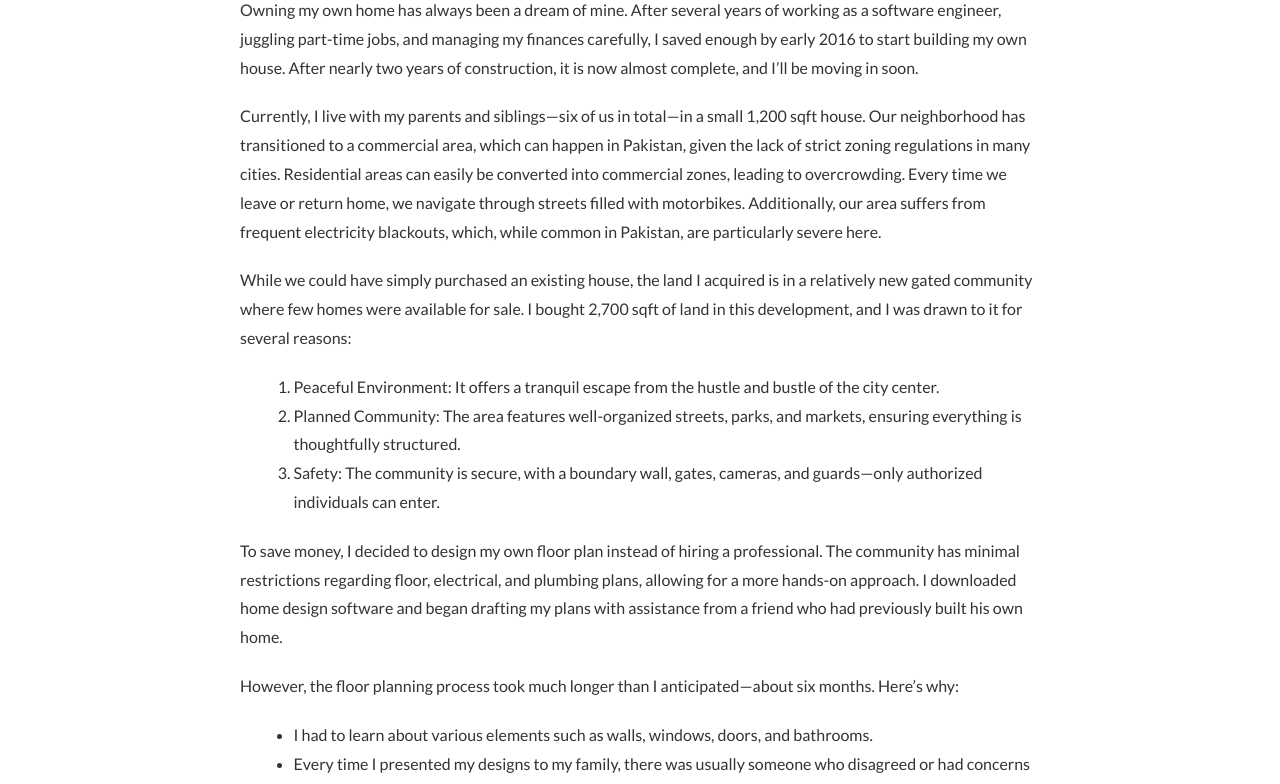
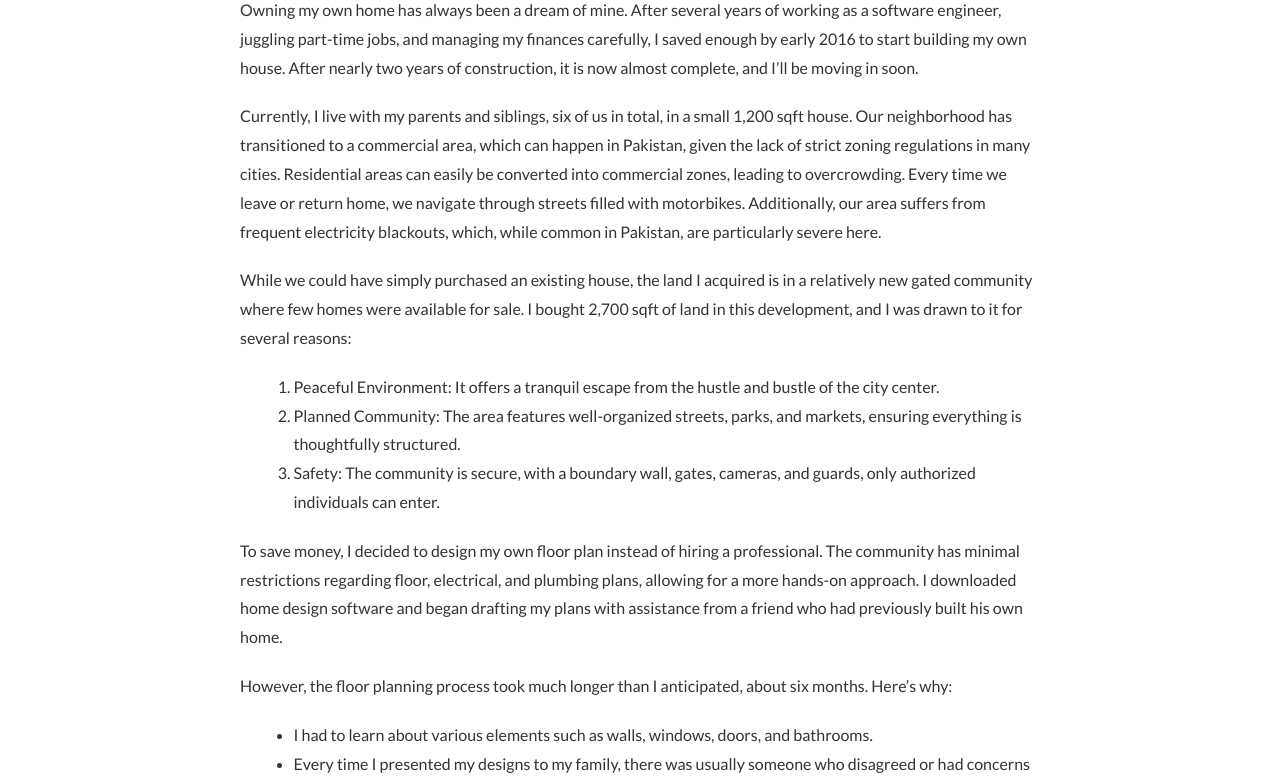
Before and after one commit to syedwaseemjan/syedwaseemjan.github.io, a Jekyll site: the page built from _posts/2018-11-15-building-my-own-house.md, in a window 1280 px wide and 1400 px high. Shown: the part 340-1124 px from the top of the window. Built offline with Jekyll 4.4.1, drawn with Linux system fonts in a browser that asks for light colours; nearby versions of some CDN libraries; comment, search, counter and statistics services are not loaded; some of the changed text lies outside the part shown.

```diff
--- a/_posts/2018-11-15-building-my-own-house.md
+++ b/_posts/2018-11-15-building-my-own-house.md
@@ -6,17 +6,17 @@ categories: life
 ---
 Owning my own home has always been a dream of mine. After several years of working as a software engineer, juggling part-time jobs, and managing my finances carefully, I saved enough by early 2016 to start building my own house. After nearly two years of construction, it is now almost complete, and I’ll be moving in soon.
 
-Currently, I live with my parents and siblings—six of us in total—in a small 1,200 sqft house. Our neighborhood has transitioned to a commercial area, which can happen in Pakistan, given the lack of strict zoning regulations in many cities. Residential areas can easily be converted into commercial zones, leading to overcrowding. Every time we leave or return home, we navigate through streets filled with motorbikes. Additionally, our area suffers from frequent electricity blackouts, which, while common in Pakistan, are particularly severe here.
+Currently, I live with my parents and siblings, six of us in total, in a small 1,200 sqft house. Our neighborhood has transitioned to a commercial area, which can happen in Pakistan, given the lack of strict zoning regulations in many cities. Residential areas can easily be converted into commercial zones, leading to overcrowding. Every time we leave or return home, we navigate through streets filled with motorbikes. Additionally, our area suffers from frequent electricity blackouts, which, while common in Pakistan, are particularly severe here.
 
 While we could have simply purchased an existing house, the land I acquired is in a relatively new gated community where few homes were available for sale. I bought 2,700 sqft of land in this development, and I was drawn to it for several reasons:
 
 1. Peaceful Environment: It offers a tranquil escape from the hustle and bustle of the city center.
 2. Planned Community: The area features well-organized streets, parks, and markets, ensuring everything is thoughtfully structured.
-3. Safety: The community is secure, with a boundary wall, gates, cameras, and guards—only authorized individuals can enter.
+3. Safety: The community is secure, with a boundary wall, gates, cameras, and guards, only authorized individuals can enter.
 
 To save money, I decided to design my own floor plan instead of hiring a professional. The community has minimal restrictions regarding floor, electrical, and plumbing plans, allowing for a more hands-on approach. I downloaded home design software and began drafting my plans with assistance from a friend who had previously built his own home.
 
-However, the floor planning process took much longer than I anticipated—about six months. Here’s why:
+However, the floor planning process took much longer than I anticipated, about six months. Here’s why:
 
 - I had to learn about various elements such as walls, windows, doors, and bathrooms.
 - Every time I presented my designs to my family, there was usually someone who disagreed or had concerns about certain aspects. Incorporating their feedback was challenging, but ultimately, I now appreciate how their critiques helped me refine my designs.
@@ -41,7 +41,7 @@ Reflecting on the process, there are a few things I wish I had approached differ
 1. I should have installed electrical conduits within the walls for future solar panel installation. This oversight may lead to a messy appearance later due to visible wires and components.
 2. The staircase should have been wider. I only realized this when we were moving furniture upstairs.
 
-Despite these minor setbacks, I am pleased with the house overall. I never expected it to turn out so well, especially the front elevation. Although I didn’t design it in 3D—due to the additional skills required and my time constraints—the final look exceeded my expectations.
+Despite these minor setbacks, I am pleased with the house overall. I never expected it to turn out so well, especially the front elevation. Although I didn’t design it in 3D, due to the additional skills required and my time constraints, the final look exceeded my expectations.
 
 <img src="/assets/img/posts/building-my-own-house/img-3.jpeg" alt="My house's interior" />
 <img src="/assets/img/posts/building-my-own-house/img-4.jpeg" alt="My house's interior" />
```
Also changed, not shown: _posts/2023-06-11-bringing-structure-to-repos.md (+1 -1 lines).
